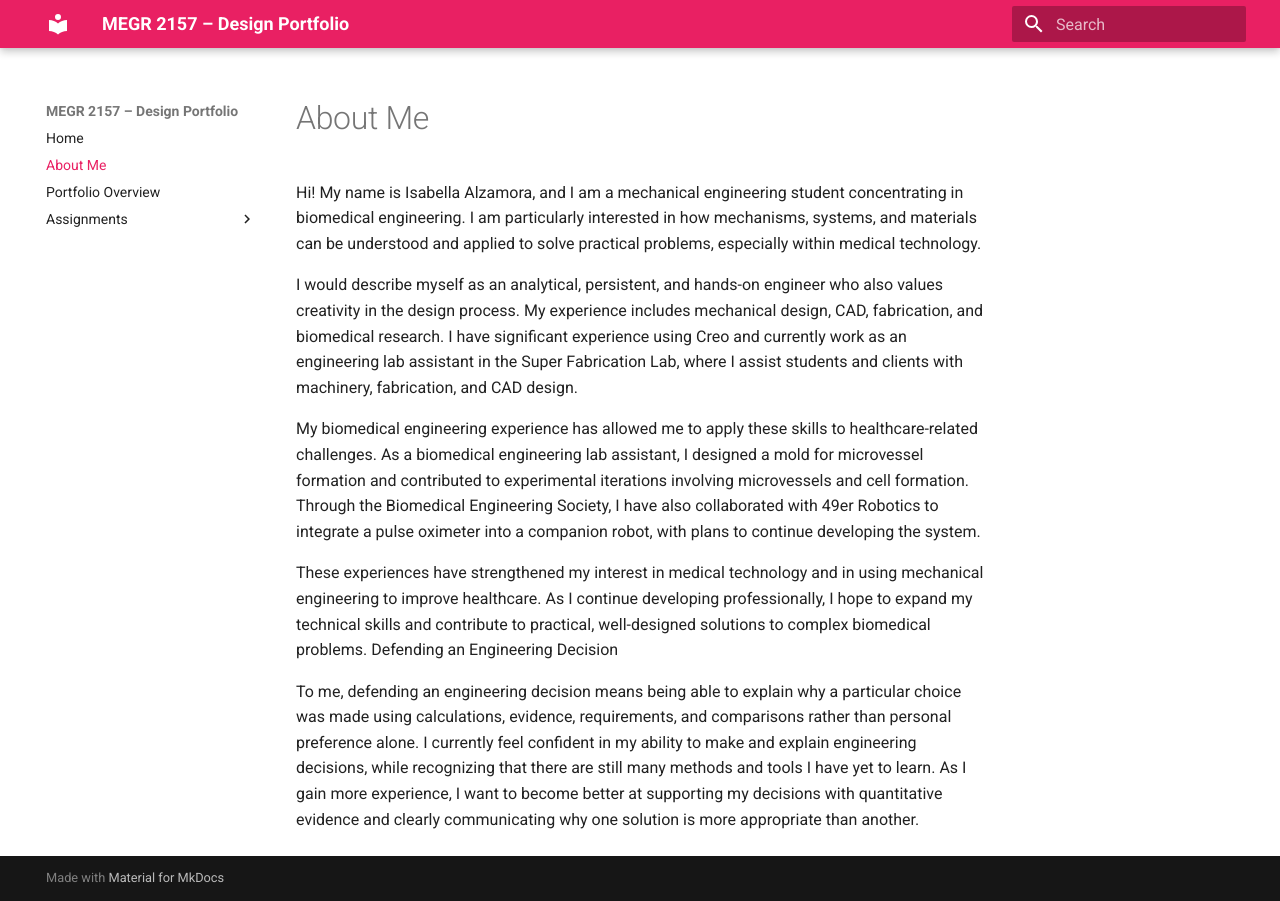
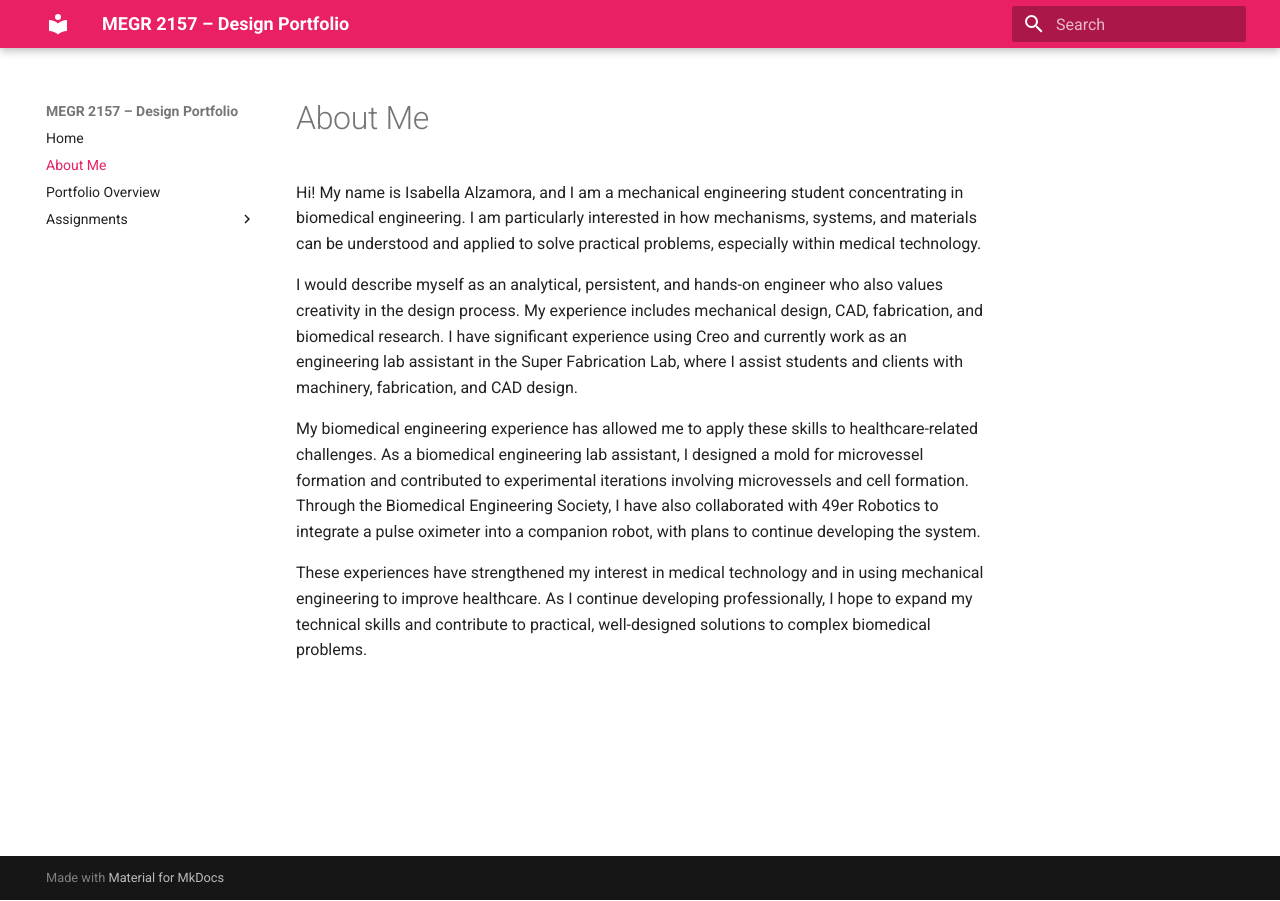
Before and after one commit to igarayal/Alzamora-MEGR2156-Portfolio, an MkDocs documentation site: the page built from docs/aboutme/index.md, in a window 1280 px wide. Built offline with MkDocs 1.6.1 and Material for MkDocs 9.7.7, drawn with Linux system fonts in a browser that asks for light colours.

Commit message:
Remove section on defending engineering decisions
Removed section on defending engineering decisions to streamline content.

```diff
--- a/docs/aboutme/index.md
+++ b/docs/aboutme/index.md
@@ -6,6 +6,3 @@ I would describe myself as an analytical, persistent, and hands-on engineer who
 My biomedical engineering experience has allowed me to apply these skills to healthcare-related challenges. As a biomedical engineering lab assistant, I designed a mold for microvessel formation and contributed to experimental iterations involving microvessels and cell formation. Through the Biomedical Engineering Society, I have also collaborated with 49er Robotics to integrate a pulse oximeter into a companion robot, with plans to continue developing the system.
 
 These experiences have strengthened my interest in medical technology and in using mechanical engineering to improve healthcare. As I continue developing professionally, I hope to expand my technical skills and contribute to practical, well-designed solutions to complex biomedical problems.
-Defending an Engineering Decision
-
-To me, defending an engineering decision means being able to explain why a particular choice was made using calculations, evidence, requirements, and comparisons rather than personal preference alone. I currently feel confident in my ability to make and explain engineering decisions, while recognizing that there are still many methods and tools I have yet to learn. As I gain more experience, I want to become better at supporting my decisions with quantitative evidence and clearly communicating why one solution is more appropriate than another.
```
